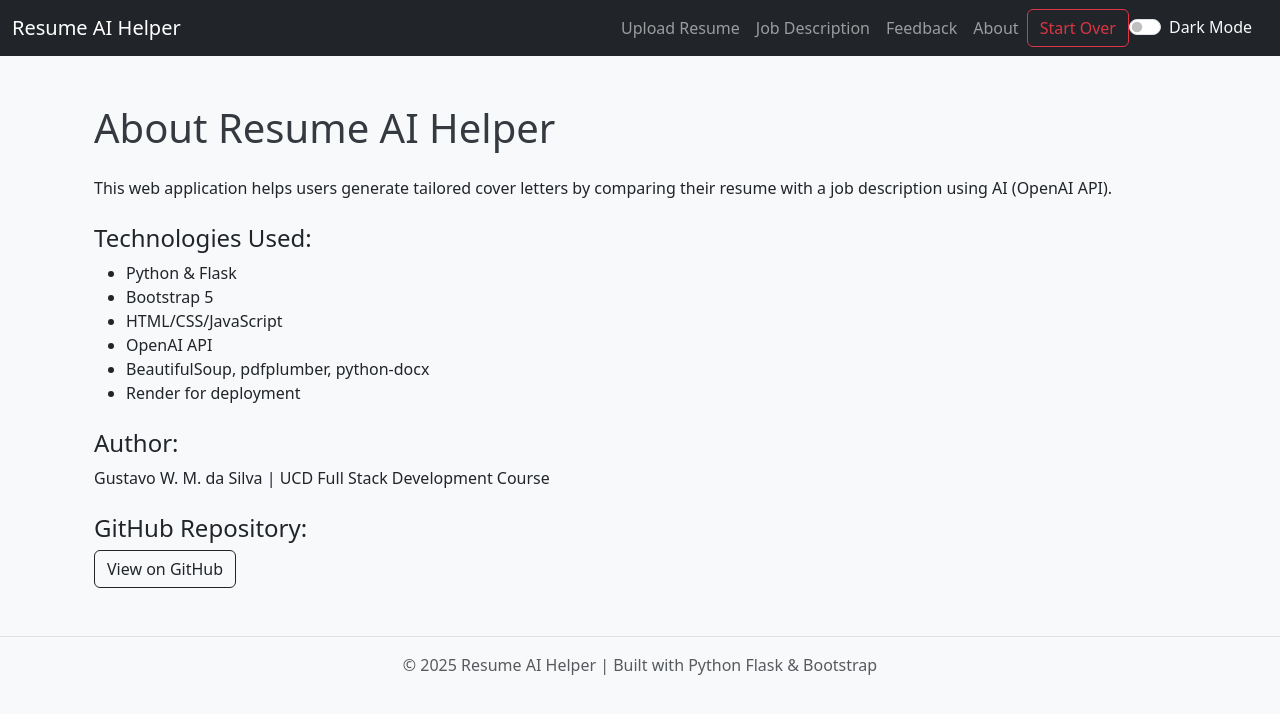
After one commit to gustavowmarques/resume-ai-helper, a Flask app: page /about in a window 1280 px wide. The commit adds this page. Shown: the top 714 px of the page. Run offline with Flask 3, Linux system fonts and the light colour scheme; some libraries are stand-ins or nearby versions.

Commit message:
about page added

```diff
--- a/app.py
+++ b/app.py
@@ -343,5 +343,10 @@ def start_over():
     session.clear()
     return redirect(url_for("home"))
 
+@app.route("/about")
+def about():
+    return render_template("about.html")
+
+
 if __name__ =="__main__":
     app.run(debug=True)
--- /dev/null
+++ b/templates/about.html
@@ -0,0 +1,28 @@
+{% extends "base.html" %}
+
+{% block title %}About - Resume AI Helper{% endblock %}
+
+{% block content %}
+<div class="container mt-5">
+  <h1 class="mb-4">About Resume AI Helper</h1>
+  <p>This web application helps users generate tailored cover letters by comparing their resume with a job description using AI (OpenAI API).</p>
+
+  <h4 class="mt-4">Technologies Used:</h4>
+  <ul>
+    <li>Python & Flask</li>
+    <li>Bootstrap 5</li>
+    <li>HTML/CSS/JavaScript</li>
+    <li>OpenAI API</li>
+    <li>BeautifulSoup, pdfplumber, python-docx</li>
+    <li>Render for deployment</li>
+  </ul>
+
+  <h4 class="mt-4">Author:</h4>
+  <p>Gustavo W. M. da Silva | UCD Full Stack Development Course</p>
+
+  <h4 class="mt-4">GitHub Repository:</h4>
+  <p>
+    <a href="https://github.com/gustavowmarques/resume-ai-helper" target="_blank" class="btn btn-outline-dark">View on GitHub</a>
+  </p>
+</div>
+{% endblock %}
--- a/templates/partials/_navbar.html
+++ b/templates/partials/_navbar.html
@@ -9,8 +9,8 @@
         <ul class="navbar-nav ms-auto mb-2 mb-lg-0">
           <li class="nav-item"><a class="nav-link {% if request.path == '/upload_resume' %}active{% endif %}" href="/upload_resume">Upload Resume</a></li>
           <li class="nav-item"><a class="nav-link {% if request.path == '/job_description' %}active{% endif %}" href="/job_description">Job Description</a></li>
-          <li class="nav-item"><a class="nav-link {% if request.path == '/feedback' %}active{% endif %}" href="/feedback">Feedback</a>
-          </li>
+          <li class="nav-item"><a class="nav-link {% if request.path == '/feedback' %}active{% endif %}" href="/feedback">Feedback</a></li>
+          <li class="nav-item"><a class="nav-link" href="{{ url_for('about') }}">About</a></li>
         </ul>
         <div class="d-flex">
           <a href="{{ url_for('start_over') }}" class="btn btn-outline-danger">
```
